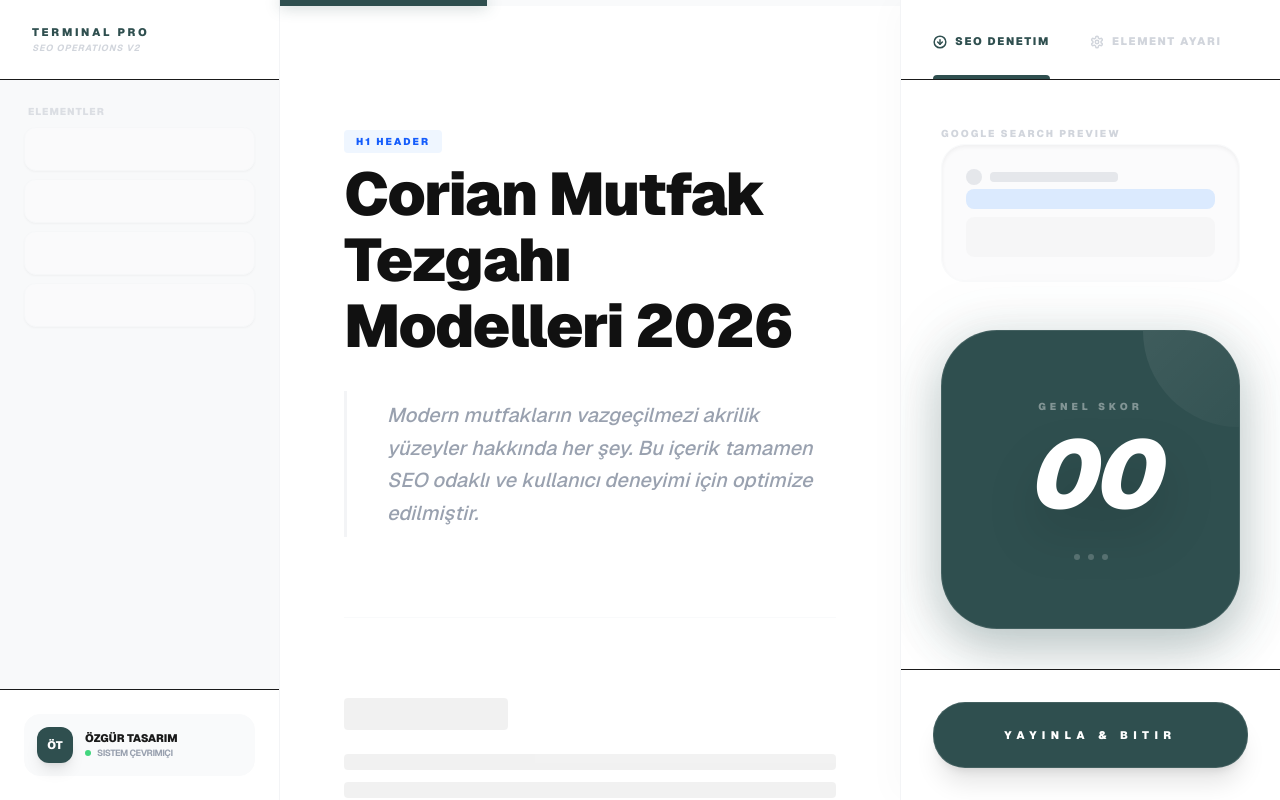
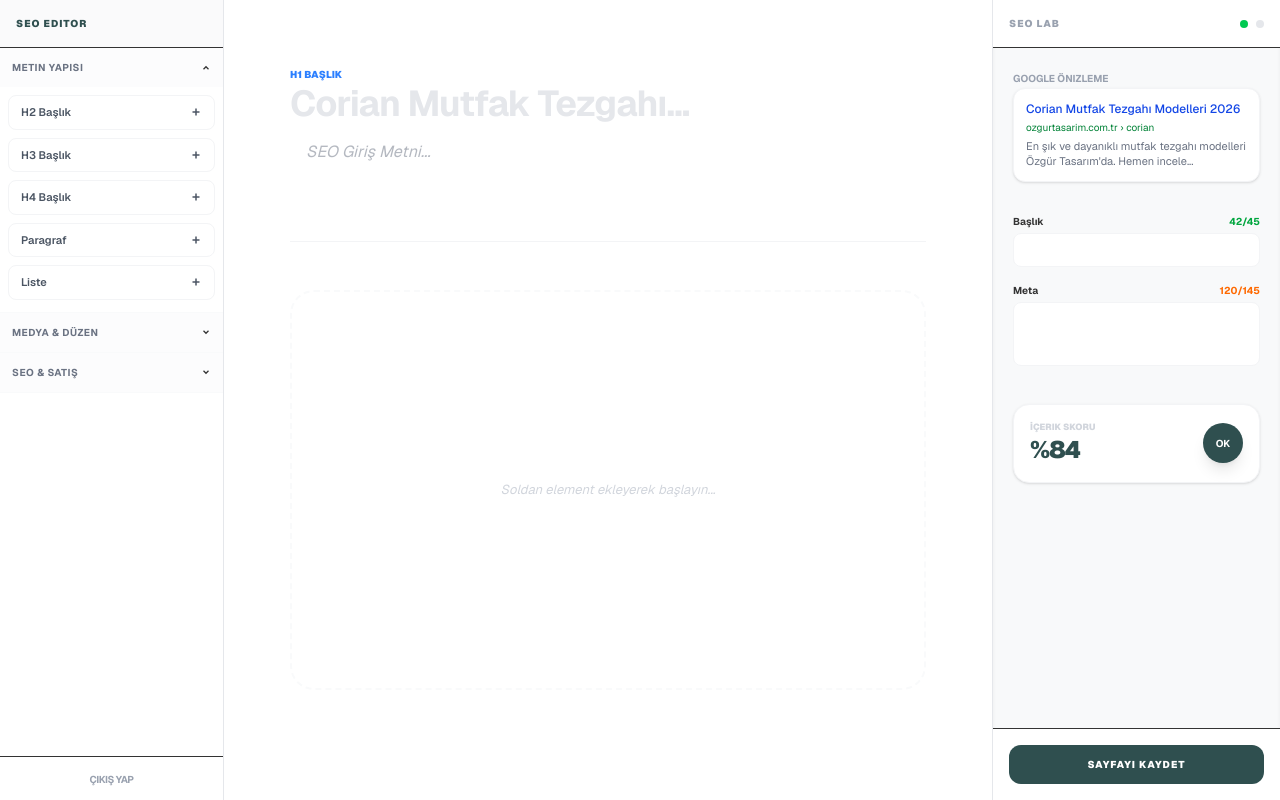
Before and after one commit to ozgurtasarimmobilya-create/my-admin-panel, a Next.js app: page /icerik-yonetimi/corian in a window 1280 px wide. Built offline with nearby package versions, Linux system fonts and the light colour scheme.

Commit message:
sade ve islevsel admin paneli: gereksiz gorsellik budandi, kompakt yapiya gecildi

```diff
--- a/app/icerik-yonetimi/corian/page.tsx
+++ b/app/icerik-yonetimi/corian/page.tsx
@@ -3,175 +3,153 @@
 import { useState } from 'react';
 import Link from 'next/link';
 
-// --- PAKET GEREKTİRMEYEN SVG İKONLAR ---
-const IconSEO = () => <svg width="14" height="14" viewBox="0 0 24 24" fill="none" stroke="currentColor" strokeWidth="2.5" strokeLinecap="round" strokeLinejoin="round"><circle cx="12" cy="12" r="10"/><path d="m16 12-4 4-4-4"/><path d="M12 8v8"/></svg>;
-const IconSettings = () => <svg width="14" height="14" viewBox="0 0 24 24" fill="none" stroke="currentColor" strokeWidth="2.5" strokeLinecap="round" strokeLinejoin="round"><path d="M12.22 2h-.44a2 2 0 0 0-2 2v.18a2 2 0 0 1-1 1.73l-.43.25a2 2 0 0 1-2 0l-.15-.08a2 2 0 0 0-2.73.73l-.22.38a2 2 0 0 0 .73 2.73l.15.1a2 2 0 0 1 1 1.72v.51a2 2 0 0 1-1 1.74l-.15.09a2 2 0 0 0-.73 2.73l.22.38a2 2 0 0 0 2.73.73l.15-.08a2 2 0 0 1 2 0l.43.25a2 2 0 0 1 1 1.73V20a2 2 0 0 0 2 2h.44a2 2 0 0 0 2-2v-.18a2 2 0 0 1 1-1.73l.43-.25a2 2 0 0 1 2 0l.15.08a2 2 0 0 0 2.73-.73l.22-.39a2 2 0 0 0-.73-2.73l-.15-.08a2 2 0 0 1-1-1.74v-.5a2 2 0 0 1 1-1.74l.15-.09a2 2 0 0 0 .73-2.73l-.22-.38a2 2 0 0 0-2.73-.73l-.15.08a2 2 0 0 1-2 0l-.43-.25a2 2 0 0 1-1-1.73V4a2 2 0 0 0-2-2z"/><circle cx="12" cy="12" r="3"/></svg>;
+// --- COMPACT SVG ICONS ---
+const IconPlus = () => <svg width="12" height="12" viewBox="0 0 24 24" fill="none" stroke="currentColor" strokeWidth="3"><line x1="12" y1="5" x2="12" y2="19"/><line x1="5" y1="12" x2="19" y2="12"/></svg>;
+const IconChevron = ({ open }: { open: boolean }) => <svg width="10" height="10" viewBox="0 0 24 24" fill="none" stroke="currentColor" strokeWidth="3" className={open ? 'rotate-180' : ''}><polyline points="6 9 12 15 18 9"/></svg>;
 
-export default function ProSEOTerminalSkeleton() {
-  const [activeTab, setActiveTab] = useState<'seo' | 'ayar'>('seo');
+export default function CompactSEOTerminal() {
+  const [openGroup, setOpenGroup] = useState<string | null>('text');
 
   return (
-    <div className="flex h-screen bg-[#FDFDFD] text-[#1A1A1A] font-sans overflow-hidden">
+    <div className="flex h-screen bg-[#F4F4F7] text-[#333] font-sans overflow-hidden text-[13px]">
 
-      {/* --- 1. SOL PANEL: ELEMENT CEPHANELİĞİ (SABİT) --- */}
-      <aside className="w-[280px] bg-[#F8F9FA] border-r border-gray-100 flex flex-col z-50">
-        <div className="h-[80px] flex items-center px-8 border-b bg-white">
-          <div className="flex flex-col gap-0.5">
-            <span className="text-[11px] font-black tracking-[0.25em] text-[#2F4F4F] uppercase">Terminal Pro</span>
-            <span className="text-[9px] font-bold text-gray-300 uppercase tracking-widest italic">SEO Operations v2</span>
+      {/* --- SOL: ELEMENT CEPHANELİĞİ (DARALTILMIŞ) --- */}
+      <aside className="w-56 bg-white border-r border-gray-200 flex flex-col shadow-sm">
+        <div className="p-4 border-b bg-[#FAFAFB]">
+          <h1 className="font-black text-[10px] tracking-widest text-[#2F4F4F] uppercase">SEO EDITOR</h1>
+        </div>
+
+        <div className="flex-1 overflow-y-auto">
+          {/* GRUP: METİN */}
+          <div className="border-b border-gray-50">
+            <button onClick={() => setOpenGroup(openGroup === 'text' ? null : 'text')} className="w-full p-3 flex justify-between items-center bg-gray-50/50 hover:bg-gray-100 transition-colors">
+              <span className="font-bold text-[10px] uppercase text-gray-500 tracking-wider">Metin Yapısı</span>
+              <IconChevron open={openGroup === 'text'} />
+            </button>
+            {openGroup === 'text' && (
+              <div className="p-2 grid grid-cols-1 gap-1 animate-in slide-in-from-top-1 duration-200">
+                <button className="btn-el"><span>H2 Başlık</span> <IconPlus /></button>
+                <button className="btn-el"><span>H3 Başlık</span> <IconPlus /></button>
+                <button className="btn-el"><span>H4 Başlık</span> <IconPlus /></button>
+                <button className="btn-el"><span>Paragraf</span> <IconPlus /></button>
+                <button className="btn-el"><span>Liste</span> <IconPlus /></button>
+              </div>
+            )}
+          </div>
+
+          {/* GRUP: MEDYA */}
+          <div className="border-b border-gray-50">
+            <button onClick={() => setOpenGroup(openGroup === 'media' ? null : 'media')} className="w-full p-3 flex justify-between items-center bg-gray-50/50 hover:bg-gray-100 transition-colors">
+              <span className="font-bold text-[10px] uppercase text-gray-500 tracking-wider">Medya & Düzen</span>
+              <IconChevron open={openGroup === 'media'} />
+            </button>
+            {openGroup === 'media' && (
+              <div className="p-2 grid grid-cols-1 gap-1">
+                <button className="btn-el"><span>Görsel (1800x)</span> <IconPlus /></button>
+                <button className="btn-el"><span>2'li Sütun</span> <IconPlus /></button>
+                <button className="btn-el"><span>Ayırıcı</span> <IconPlus /></button>
+              </div>
+            )}
+          </div>
+
+          {/* GRUP: TEKNİK */}
+          <div className="border-b border-gray-50">
+            <button onClick={() => setOpenGroup(openGroup === 'tech' ? null : 'tech')} className="w-full p-3 flex justify-between items-center bg-gray-50/50 hover:bg-gray-100 transition-colors">
+              <span className="font-bold text-[10px] uppercase text-gray-500 tracking-wider">SEO & Satış</span>
+              <IconChevron open={openGroup === 'tech'} />
+            </button>
+            {openGroup === 'tech' && (
+              <div className="p-2 grid grid-cols-1 gap-1">
+                <button className="btn-el"><span>CTA Buton</span> <IconPlus /></button>
+                <button className="btn-el"><span>Vurgu Kutusu</span> <IconPlus /></button>
+                <button className="btn-el"><span>SSS Bloğu</span> <IconPlus /></button>
+                <button className="btn-el"><span>Teknik Tablo</span> <IconPlus /></button>
+              </div>
+            )}
           </div>
         </div>
 
-        <div className="flex-1 overflow-y-auto p-6 space-y-8 scrollbar-hide">
-          {/* Element Butonları Buraya Gelecek (Aşama 2) */}
+        <div className="p-3 border-t text-center">
+          <Link href="/icerik-yonetimi" className="text-[10px] font-bold text-gray-400 hover:text-black tracking-tighter transition-colors">ÇIKIŞ YAP</Link>
+        </div>
+      </aside>
+
+      {/* --- ORTA: YAZIM ALANI (MAKSİMUM ODAK) --- */}
+      <main className="flex-1 bg-white overflow-y-auto scrollbar-thin">
+        <div className="max-w-[700px] mx-auto py-16 px-8 space-y-12">
+          {/* H1 Alanı */}
           <div className="space-y-4">
-             <div className="flex flex-col gap-2 opacity-30 pointer-events-none">
-                <div className="text-[10px] font-black text-gray-400 uppercase tracking-widest ml-1">Elementler</div>
-                <div className="h-11 w-full bg-white border border-gray-100 rounded-xl shadow-sm"></div>
-                <div className="h-11 w-full bg-white border border-gray-100 rounded-xl shadow-sm"></div>
-                <div className="h-11 w-full bg-white border border-gray-100 rounded-xl shadow-sm"></div>
-                <div className="h-11 w-full bg-white border border-gray-100 rounded-xl shadow-sm"></div>
-             </div>
+            <span className="text-[10px] font-black text-blue-500 uppercase">H1 Başlık</span>
+            <input className="w-full text-4xl font-bold border-none outline-none placeholder:text-gray-200 tracking-tight" placeholder="Corian Mutfak Tezgahı..." />
+            <textarea className="w-full text-base text-gray-500 border-none outline-none resize-none italic border-l-2 border-gray-100 pl-4" placeholder="SEO Giriş Metni..." rows={2} />
+          </div>
+
+          <div className="h-px bg-gray-100 w-full"></div>
+
+          {/* Dinamik İçerik Alanı (Gelecek Aşama) */}
+          <div className="space-y-8 min-h-[400px] text-gray-300 italic flex items-center justify-center border-2 border-dashed border-gray-50 rounded-3xl">
+             Soldan element ekleyerek başlayın...
+          </div>
+        </div>
+      </main>
+
+      {/* --- SAĞ: ANALİZ VE AYARLAR (KOMPAKT) --- */}
+      <aside className="w-72 bg-[#F8F9FA] border-l border-gray-200 flex flex-col shadow-inner">
+        <div className="p-4 border-b bg-white flex justify-between items-center">
+          <span className="font-black text-[10px] text-gray-400 uppercase tracking-widest">SEO LAB</span>
+          <div className="flex gap-2">
+             <div className="w-2 h-2 rounded-full bg-green-500"></div>
+             <div className="w-2 h-2 rounded-full bg-gray-200"></div>
           </div>
         </div>
 
-        {/* Alt Profil/Durum Alanı */}
-        <div className="p-6 border-t bg-white">
-          <div className="flex items-center gap-3 p-3 rounded-2xl border border-gray-50 bg-[#F9FAFB]">
-             <div className="w-9 h-9 rounded-xl bg-[#2F4F4F] flex items-center justify-center text-white text-[11px] font-black shadow-lg">ÖT</div>
-             <div className="flex flex-col overflow-hidden">
-               <span className="text-[11px] font-black text-[#1A1A1A] truncate uppercase">Özgür Tasarım</span>
-               <div className="flex items-center gap-1.5">
-                  <div className="w-1.5 h-1.5 bg-green-500 rounded-full animate-pulse"></div>
-                  <span className="text-[9px] text-gray-400 font-bold uppercase tracking-tighter">Sistem Çevrimiçi</span>
-               </div>
+        <div className="p-5 space-y-8 overflow-y-auto flex-1">
+          {/* Google Preview (Küçültülmüş) */}
+          <div className="space-y-3">
+             <label className="text-[10px] font-bold text-gray-400 uppercase">Google Önizleme</label>
+             <div className="bg-white p-3 border border-gray-100 rounded-xl shadow-sm text-[12px] leading-snug">
+               <div className="text-blue-700 font-medium truncate mb-1">Corian Mutfak Tezgahı Modelleri 2026</div>
+               <div className="text-green-700 text-[10px] mb-1">ozgurtasarim.com.tr › corian</div>
+               <div className="text-gray-500 text-[11px] line-clamp-2">En şık ve dayanıklı mutfak tezgahı modelleri Özgür Tasarım'da. Hemen incele...</div>
              </div>
           </div>
+
+          {/* Sayaçlar (Kompakt) */}
+          <div className="space-y-4">
+             <div className="space-y-1">
+               <div className="flex justify-between text-[10px] font-bold"><span>Başlık</span> <span className="text-green-600">42/45</span></div>
+               <input className="w-full p-2 bg-white border border-gray-100 rounded-lg outline-none text-xs" />
+             </div>
+             <div className="space-y-1">
+               <div className="flex justify-between text-[10px] font-bold"><span>Meta</span> <span className="text-orange-500">120/145</span></div>
+               <textarea className="w-full p-2 bg-white border border-gray-100 rounded-lg outline-none text-xs h-16 resize-none" />
+             </div>
+          </div>
+
+          {/* Teknik Skor (Minimalist) */}
+          <div className="p-4 bg-white border border-gray-100 rounded-2xl flex items-center justify-between shadow-sm">
+             <div className="flex flex-col">
+               <span className="text-[9px] font-black text-gray-300 uppercase">İçerik Skoru</span>
+               <span className="text-2xl font-black text-[#2F4F4F] tracking-tighter">%84</span>
+             </div>
+             <div className="w-10 h-10 bg-[#2F4F4F] rounded-full flex items-center justify-center text-white text-[10px] font-bold shadow-lg">OK</div>
+          </div>
+        </div>
+
+        <div className="p-4 bg-white border-t">
+          <button className="w-full bg-[#2F4F4F] text-white py-3 rounded-xl text-[10px] font-black tracking-widest uppercase hover:bg-black transition-all">SAYFAYI KAYDET</button>
         </div>
       </aside>
 
-      {/* --- 2. ORTA PANEL: AKILLI EDİTÖR (SCROLL) --- */}
-      <main className="flex-1 bg-white overflow-y-auto relative scrollbar-hide">
-        {/* Üst İlerleme Çubuğu */}
-        <div className="fixed top-0 left-[280px] right-[380px] h-1.5 bg-gray-50 z-50">
-           <div className="h-full bg-[#2F4F4F] w-1/3 transition-all duration-500 shadow-[0_0_15px_rgba(47,79,79,0.4)]"></div>
-        </div>
-
-        {/* Yazım Alanı Konteynırı */}
-        <div className="max-w-[850px] mx-auto min-h-screen py-32 px-16 space-y-20">
-
-          {/* H1 Alanı Tasarımı */}
-          <section className="space-y-8 animate-in fade-in slide-in-from-top-4 duration-1000">
-             <div className="inline-flex px-3 py-1 bg-blue-50 text-blue-600 text-[10px] font-black rounded uppercase tracking-[0.2em] mb-2">H1 Header</div>
-             <h1 className="text-6xl font-black tracking-tight text-[#111] leading-[1.1] outline-none border-none placeholder:text-gray-100">
-               Corian Mutfak Tezgahı Modelleri 2026
-             </h1>
-             <div className="relative border-l-[3px] border-gray-100 pl-10 py-2">
-                <p className="text-xl text-gray-400 font-medium leading-relaxed italic">
-                  Modern mutfakların vazgeçilmezi akrilik yüzeyler hakkında her şey.
-                  Bu içerik tamamen SEO odaklı ve kullanıcı deneyimi için optimize edilmiştir.
-                </p>
-             </div>
-          </section>
-
-          <div className="h-px bg-gray-50 w-full"></div>
-
-          {/* İçerik Blokları Yer Tutucu (Görsel Denge İçin) */}
-          <section className="space-y-12 opacity-[0.05] select-none pointer-events-none italic">
-             <div className="space-y-6">
-                <div className="h-8 w-1/3 bg-black rounded"></div>
-                <div className="space-y-3">
-                   <div className="h-4 w-full bg-black rounded"></div>
-                   <div className="h-4 w-full bg-black rounded"></div>
-                   <div className="h-4 w-2/3 bg-black rounded"></div>
-                </div>
-             </div>
-             <div className="w-full h-80 bg-black rounded-3xl"></div>
-          </section>
-        </div>
-      </main>
-
-      {/* --- 3. SAĞ PANEL: DENETİM VE AYARLAR (SABİT) --- */}
-      <aside className="w-[380px] bg-white border-l border-gray-100 flex flex-col z-50 shadow-[-10px_0_30px_rgba(0,0,0,0.02)]">
-
-        {/* Modern Tab Menü */}
-        <div className="h-[80px] flex items-center border-b px-8 gap-10 bg-white">
-          <button
-            onClick={() => setActiveTab('seo')}
-            className={`group flex items-center gap-2 text-[11px] font-black uppercase tracking-[0.15em] transition-all relative h-full pt-1
-            ${activeTab === 'seo' ? 'text-[#2F4F4F]' : 'text-gray-300 hover:text-gray-500'}`}
-          >
-            <IconSEO />
-            SEO Denetim
-            {activeTab === 'seo' && <div className="absolute bottom-0 left-0 right-0 h-1 bg-[#2F4F4F] rounded-t-full"></div>}
-          </button>
-
-          <button
-            onClick={() => setActiveTab('ayar')}
-            className={`group flex items-center gap-2 text-[11px] font-black uppercase tracking-[0.15em] transition-all relative h-full pt-1
-            ${activeTab === 'ayar' ? 'text-[#2F4F4F]' : 'text-gray-300 hover:text-gray-500'}`}
-          >
-            <IconSettings />
-            Element Ayarı
-            {activeTab === 'ayar' && <div className="absolute bottom-0 left-0 right-0 h-1 bg-[#2F4F4F] rounded-t-full"></div>}
-          </button>
-        </div>
-
-        {/* Panel İçeriği */}
-        <div className="flex-1 overflow-y-auto p-10 custom-scrollbar">
-           {activeTab === 'seo' ? (
-             <div className="space-y-12 animate-in fade-in duration-500">
-               {/* Google Preview */}
-               <div className="space-y-5">
-                 <label className="text-[10px] font-black text-gray-300 uppercase tracking-[0.2em]">Google Search Preview</label>
-                 <div className="p-6 border border-gray-50 rounded-3xl bg-[#FBFBFC] space-y-2 shadow-inner">
-                   <div className="flex items-center gap-2 mb-1">
-                      <div className="w-4 h-4 bg-gray-200 rounded-full"></div>
-                      <div className="h-2.5 w-32 bg-gray-200 rounded"></div>
-                   </div>
-                   <div className="h-5 w-full bg-blue-100 rounded-lg"></div>
-                   <div className="h-10 w-full bg-gray-100 rounded-lg opacity-60"></div>
-                 </div>
-               </div>
-
-               {/* Premium Skor Kartı */}
-               <div className="relative group">
-                  <div className="absolute -inset-4 bg-[#2F4F4F]/5 rounded-[4rem] blur-xl group-hover:bg-[#2F4F4F]/10 transition-all duration-700"></div>
-                  <div className="relative aspect-square w-full bg-[#2F4F4F] rounded-[3.5rem] shadow-[0_20px_50px_rgba(47,79,79,0.3)] flex flex-col items-center justify-center text-white overflow-hidden border border-white/10">
-                    <div className="absolute top-0 right-0 w-48 h-48 bg-gradient-to-br from-white/10 to-transparent rounded-full -mr-24 -mt-24"></div>
-                    <span className="text-[10px] font-black uppercase tracking-[0.4em] opacity-40 mb-3">Genel Skor</span>
-                    <span className="text-8xl font-black italic tracking-tighter drop-shadow-2xl">00</span>
-                    <div className="mt-8 flex gap-2">
-                       <div className="w-1.5 h-1.5 rounded-full bg-white/20"></div>
-                       <div className="w-1.5 h-1.5 rounded-full bg-white/20"></div>
-                       <div className="w-1.5 h-1.5 rounded-full bg-white/20"></div>
-                    </div>
-                  </div>
-               </div>
-             </div>
-           ) : (
-             <div className="flex flex-col items-center justify-center h-full text-center space-y-6 animate-in slide-in-from-right-8 duration-500 px-6">
-                <div className="w-20 h-20 bg-[#F8F9FA] rounded-[2rem] flex items-center justify-center text-gray-200 border border-gray-100">
-                  <svg width="32" height="32" viewBox="0 0 24 24" fill="none" stroke="currentColor" strokeWidth="1.5"><path d="M12 20v-6M9 20v-10M6 20v-4M12 10V4M15 10V7M18 10V5"/></svg>
-                </div>
-                <div className="space-y-2">
-                  <h4 className="text-[11px] font-black text-gray-400 uppercase tracking-widest italic">Düzenleme Modu</h4>
-                  <p className="text-[12px] text-gray-400 font-medium leading-relaxed">
-                    İçerik alanındaki bir elemente tıklayarak<br/>ayarlarını burada görebilirsin.
-                  </p>
-                </div>
-             </div>
-           )}
-        </div>
-
-        {/* Alt Kaydet Butonu */}
-        <div className="p-8 border-t bg-white">
-          <button className="w-full bg-[#2F4F4F] text-white py-6 rounded-[2rem] text-[11px] font-black tracking-[0.5em] uppercase hover:bg-black hover:shadow-2xl hover:-translate-y-1 transition-all duration-300 shadow-xl active:scale-95 border border-white/10">
-            Yayınla & Bitir
-          </button>
-        </div>
-      </aside>
-
+      <style jsx>{`
+        .btn-el {
+          @apply flex items-center justify-between w-full px-3 py-2 text-[11px] font-semibold text-gray-600 bg-white border border-gray-100 rounded-lg hover:border-[#2F4F4F] hover:text-[#2F4F4F] transition-all mb-1;
+          display: flex; align-items: center; justify-content: space-between; width: 100%; padding: 0.5rem 0.75rem; font-size: 11px; font-weight: 600; color: #4b5563; background: white; border: 1px solid #f3f4f6; border-radius: 0.5rem; transition: all 0.2s; margin-bottom: 4px;
+        }
+        .btn-el:hover { border-color: #2F4F4F; color: #2F4F4F; transform: translateX(2px); }
+        .scrollbar-thin::-webkit-scrollbar { width: 4px; }
+        .scrollbar-thin::-webkit-scrollbar-thumb { background: #E5E7EB; border-radius: 10px; }
+      `}</style>
     </div>
   );
 }
```
